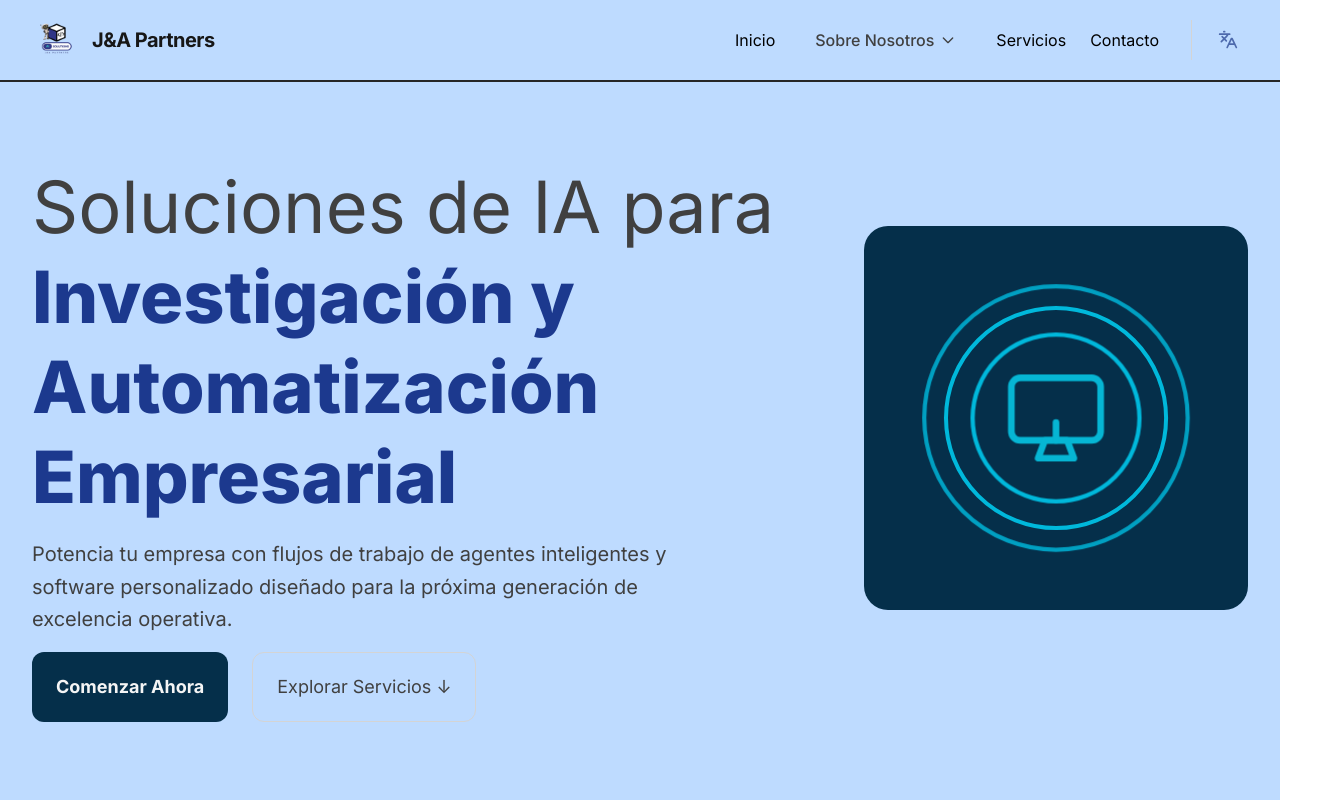
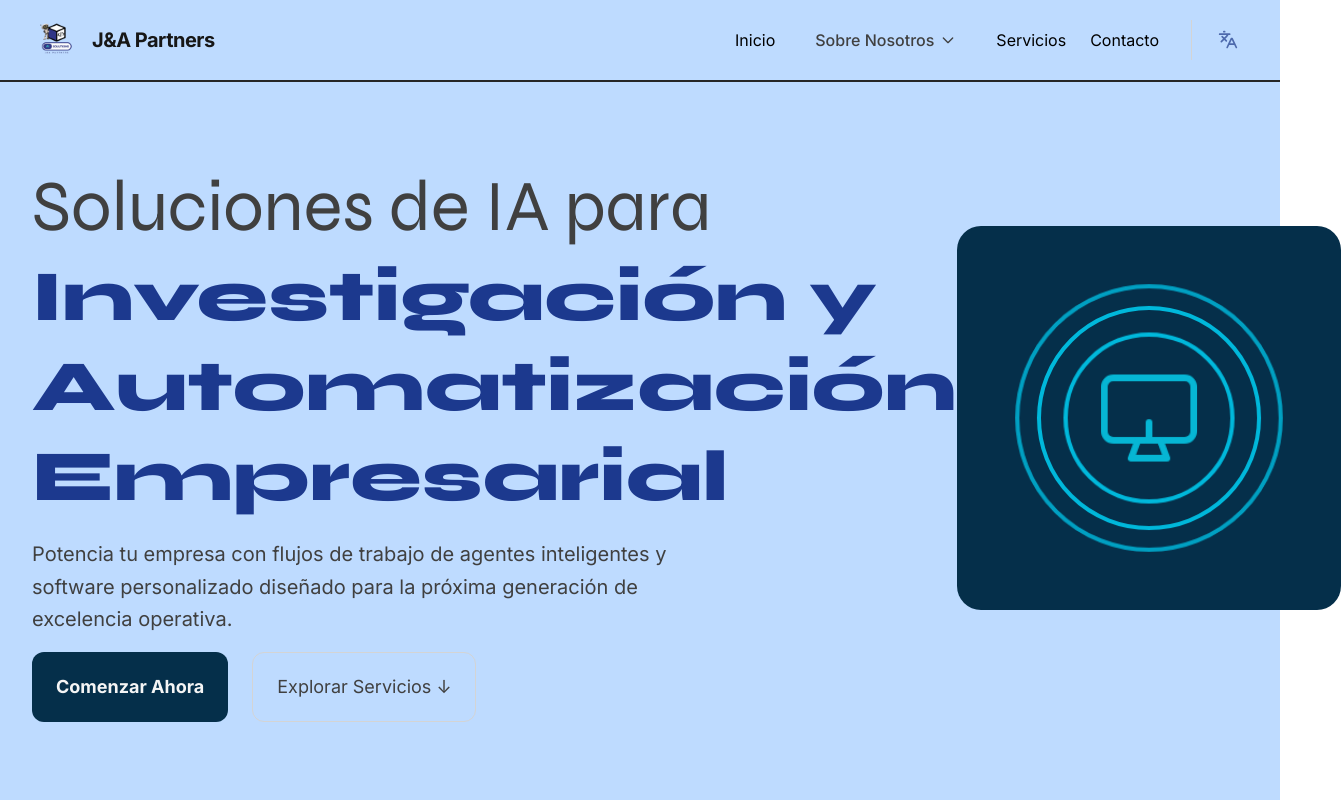
Before and after one commit to AldoCarbajal-3804/prototipo-react, a React (Vite) app: page / in a window 1280 px wide. Shown: the top 800 px of the page, 1341 px wide, since content can reach past the window. Built offline with nearby package versions, Linux system fonts and the light colour scheme.

Commit message:
Corregir fuentes

```diff
--- a/src/App.css
+++ b/src/App.css
@@ -15,6 +15,14 @@ html {
 
 body {
     font-family: 'Inter', sans-serif;
+}
+
+h1, h2, h3, h4, h5, h6 {
+    font-family: 'Syne', sans-serif;
+}
+
+code, pre, kbd {
+    font-family: 'Space Mono', monospace;
 }
 
 section[id] {
```
